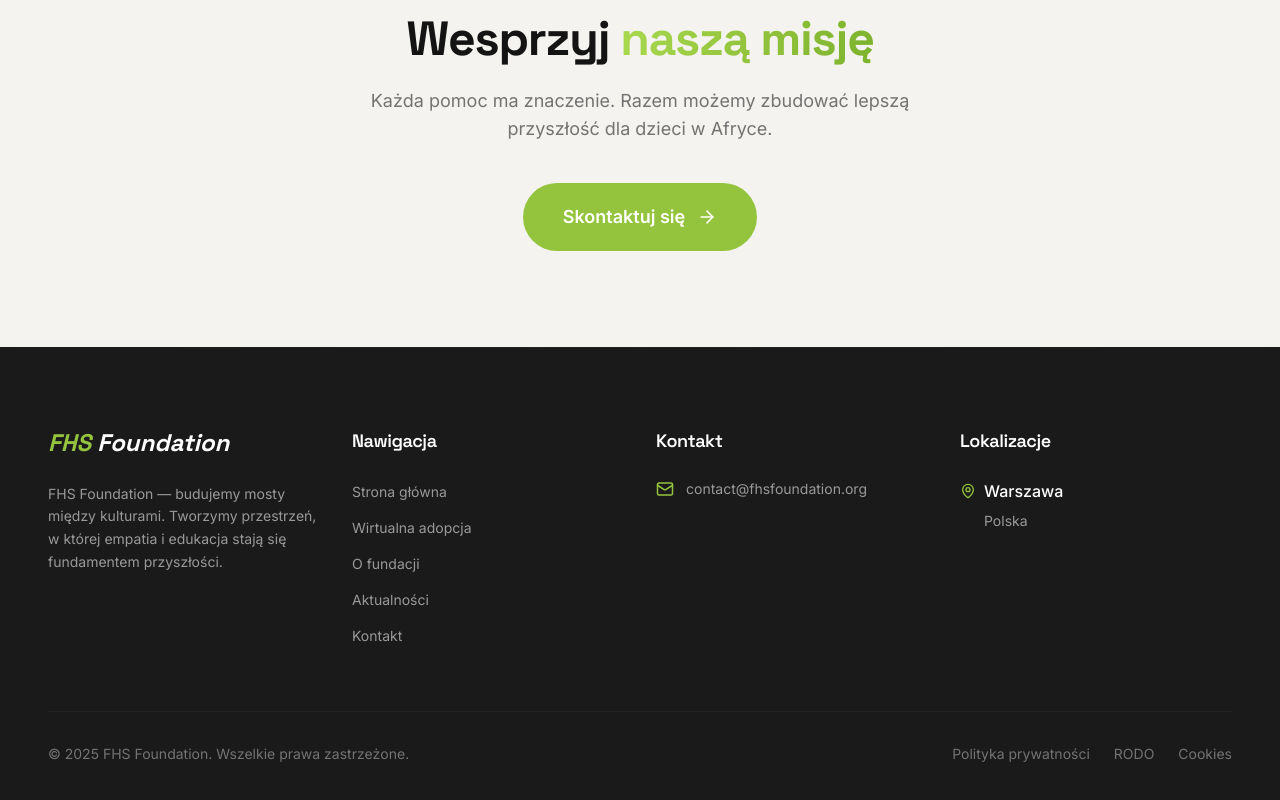
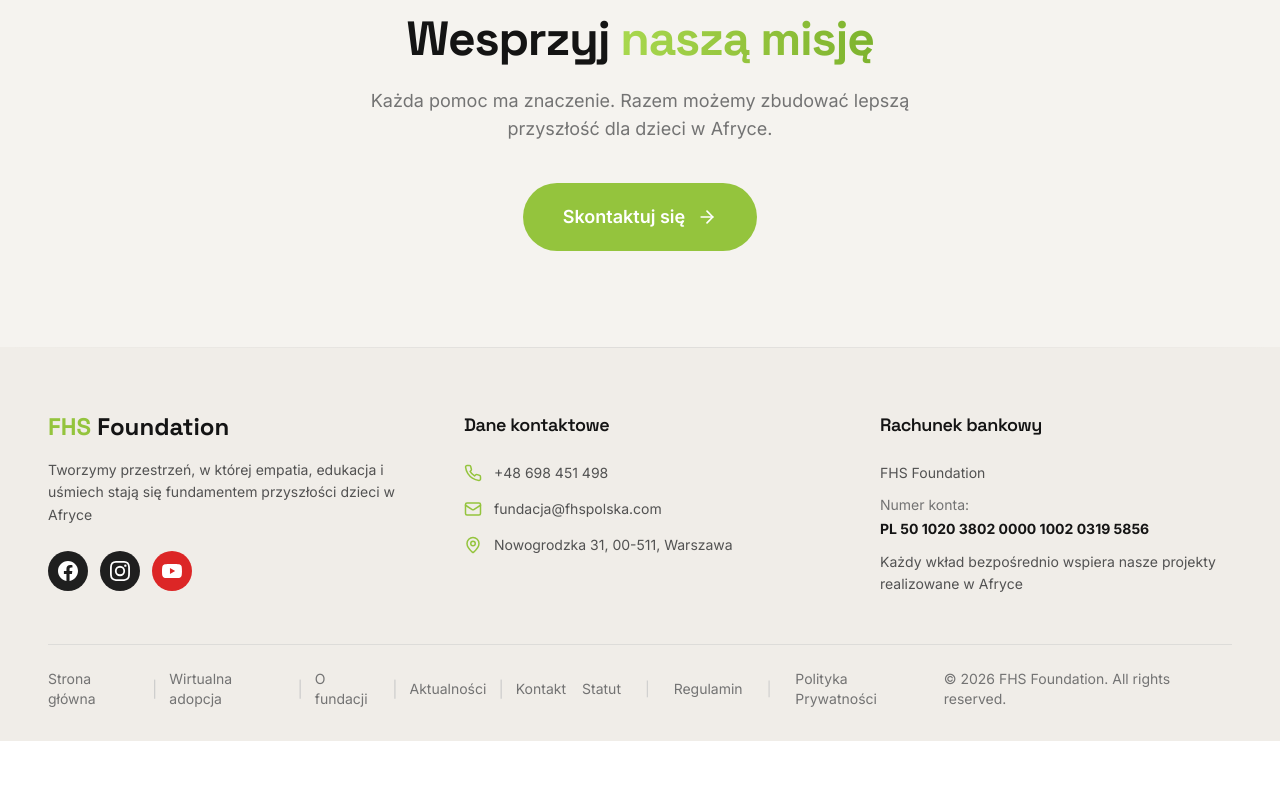
Before and after one commit to MatPawluk/fhs-fundacja-cms, a React (Vite) app: page /o-nas in a window 1280 px wide. Shown: the part 4344-5144 px from the top of the page. After the commit the page ends 5085 px from the top, so only its background shows below. Built offline with nearby package versions, Linux system fonts and the light colour scheme; the HTML template or start-up script is replaced by a standard one.

Commit message:
Update footer and contact page
Co-authored-by: adriannkwamu <265244291+adriannkwamu@users.noreply.github.com>

```diff
--- a/src/components/Footer.tsx
+++ b/src/components/Footer.tsx
@@ -1,12 +1,12 @@
 import { Link } from 'react-router-dom';
-import { MapPin, Mail } from 'lucide-react';
+import { Phone, Mail, MapPin } from 'lucide-react';
 import { useLanguage } from '@/contexts/LanguageContext';
 
 interface FooterProps {
   variant?: 'dark' | 'light';
 }
 
-export const Footer = ({ variant = 'dark' }: FooterProps) => {
+export const Footer = ({ variant = 'light' }: FooterProps) => {
   const { t } = useLanguage();
 
   const footerLinks = {
@@ -17,96 +17,98 @@ export const Footer = ({ variant = 'dark' }: FooterProps) => {
       { name: t.nav.knowledge, href: '/baza-wiedzy' },
       { name: t.nav.contact, href: '/kontakt' },
     ],
-    legal: [
-      { name: t.footer.privacy, href: '#' },
-      { name: t.footer.gdpr, href: '#' },
-      { name: t.footer.cookies, href: '#' },
-    ],
   };
 
   return (
-    <footer className="relative overflow-hidden" style={{ backgroundColor: '#1a1a1a' }}>
-      <div className="absolute top-0 left-0 right-0 h-px bg-gradient-to-r from-transparent via-gray-700/50 to-transparent" />
+    <footer className="relative" style={{ backgroundColor: '#f0ede8' }}>
+      <div className="absolute top-0 left-0 right-0 h-px bg-gradient-to-r from-transparent via-gray-300/50 to-transparent" />
 
-      <div className="relative container mx-auto px-6 lg:px-12 pt-20 pb-12">
-        <div className="grid grid-cols-1 md:grid-cols-2 lg:grid-cols-4 gap-12 lg:gap-8">
-          {/* Brand */}
-          <div className="lg:col-span-1">
-            <Link to="/" className="flex items-center gap-3 mb-6 group">
-              <span className="font-display font-bold text-2xl text-white italic">
+      <div className="container mx-auto px-6 lg:px-12 pt-16 pb-8">
+        {/* Main grid - 3 columns */}
+        <div className="grid grid-cols-1 md:grid-cols-3 gap-12 lg:gap-16 mb-12">
+          {/* Brand & description */}
+          <div>
+            <Link to="/" className="inline-block mb-4">
+              <span className="font-display font-bold text-2xl text-gray-900">
                 <span className="text-[#94c43d]">FHS</span> Foundation
               </span>
             </Link>
-            <p className="text-gray-400 text-sm leading-relaxed mb-6">
-              {t.footer.description}
+            <p className="text-gray-600 text-sm leading-relaxed">
+              Tworzymy przestrzeń, w której empatia, edukacja i uśmiech stają się fundamentem przyszłości dzieci w Afryce
             </p>
-          </div>
 
-          {/* Navigation */}
-          <div>
-            <h4 className="font-display font-semibold text-lg mb-6 text-white">{t.footer.navigation}</h4>
-            <ul className="space-y-3">
-              {footerLinks.navigation.map((link) => (
-                <li key={link.href}>
-                  <Link
-                    to={link.href}
-                    className="text-gray-400 hover:text-[#94c43d] transition-colors duration-300 text-sm"
-                  >
-                    {link.name}
-                  </Link>
-                </li>
-              ))}
-            </ul>
-          </div>
-
-          {/* Contact */}
-          <div>
-            <h4 className="font-display font-semibold text-lg mb-6 text-white">{t.footer.contact}</h4>
-            <div className="space-y-4">
-              <a
-                href="mailto:contact@fhsfoundation.org"
-                className="flex items-center gap-3 text-gray-400 hover:text-[#94c43d] transition-colors duration-300 text-sm"
-              >
-                <Mail size={18} className="text-[#94c43d]" />
-                contact@fhsfoundation.org
+            {/* Social icons */}
+            <div className="flex items-center gap-3 mt-6">
+              <a href="https://facebook.com" target="_blank" rel="noopener noreferrer" className="w-10 h-10 rounded-full bg-gray-800 flex items-center justify-center text-white hover:bg-[#94c43d] transition-colors duration-300">
+                <svg className="w-5 h-5" fill="currentColor" viewBox="0 0 24 24"><path d="M24 12.073c0-6.627-5.373-12-12-12s-12 5.373-12 12c0 5.99 4.388 10.954 10.125 11.854v-8.385H7.078v-3.47h3.047V9.43c0-3.007 1.792-4.669 4.533-4.669 1.312 0 2.686.235 2.686.235v2.953H15.83c-1.491 0-1.956.925-1.956 1.874v2.25h3.328l-.532 3.47h-2.796v8.385C19.612 23.027 24 18.062 24 12.073z"/></svg>
+              </a>
+              <a href="https://instagram.com" target="_blank" rel="noopener noreferrer" className="w-10 h-10 rounded-full bg-gray-800 flex items-center justify-center text-white hover:bg-[#94c43d] transition-colors duration-300">
+                <svg className="w-5 h-5" fill="currentColor" viewBox="0 0 24 24"><path d="M12 2.163c3.204 0 3.584.012 4.85.07 3.252.148 4.771 1.691 4.919 4.919.058 1.265.069 1.645.069 4.849 0 3.205-.012 3.584-.069 4.849-.149 3.225-1.664 4.771-4.919 4.919-1.266.058-1.644.07-4.85.07-3.204 0-3.584-.012-4.849-.07-3.26-.149-4.771-1.699-4.919-4.92-.058-1.265-.07-1.644-.07-4.849 0-3.204.013-3.583.07-4.849.149-3.227 1.664-4.771 4.919-4.919 1.266-.057 1.645-.069 4.849-.069zM12 0C8.741 0 8.333.014 7.053.072 2.695.272.273 2.69.073 7.052.014 8.333 0 8.741 0 12c0 3.259.014 3.668.072 4.948.2 4.358 2.618 6.78 6.98 6.98C8.333 23.986 8.741 24 12 24c3.259 0 3.668-.014 4.948-.072 4.354-.2 6.782-2.618 6.979-6.98.059-1.28.073-1.689.073-4.948 0-3.259-.014-3.667-.072-4.947-.196-4.354-2.617-6.78-6.979-6.98C15.668.014 15.259 0 12 0zm0 5.838a6.162 6.162 0 100 12.324 6.162 6.162 0 000-12.324zM12 16a4 4 0 110-8 4 4 0 010 8zm6.406-11.845a1.44 1.44 0 100 2.881 1.44 1.44 0 000-2.881z"/></svg>
+              </a>
+              <a href="https://youtube.com" target="_blank" rel="noopener noreferrer" className="w-10 h-10 rounded-full bg-red-600 flex items-center justify-center text-white hover:bg-red-700 transition-colors duration-300">
+                <svg className="w-5 h-5" fill="currentColor" viewBox="0 0 24 24"><path d="M23.498 6.186a3.016 3.016 0 00-2.122-2.136C19.505 3.545 12 3.545 12 3.545s-7.505 0-9.377.505A3.017 3.017 0 00.502 6.186C0 8.07 0 12 0 12s0 3.93.502 5.814a3.016 3.016 0 002.122 2.136c1.871.505 9.376.505 9.376.505s7.505 0 9.377-.505a3.015 3.015 0 002.122-2.136C24 15.93 24 12 24 12s0-3.93-.502-5.814zM9.545 15.568V8.432L15.818 12l-6.273 3.568z"/></svg>
               </a>
             </div>
           </div>
 
-          {/* Locations */}
+          {/* Contact info */}
           <div>
-            <h4 className="font-display font-semibold text-lg mb-6 text-white">{t.footer.locations}</h4>
-            <div className="space-y-6">
+            <h4 className="font-display font-semibold text-lg mb-6 text-gray-900">Dane kontaktowe</h4>
+            <div className="space-y-4">
+              <a href="tel:+48698451498" className="flex items-center gap-3 text-gray-600 hover:text-[#94c43d] transition-colors duration-300 text-sm">
+                <Phone size={18} className="text-[#94c43d]" />
+                +48 698 451 498
+              </a>
+              <a href="mailto:fundacja@fhspolska.com" className="flex items-center gap-3 text-gray-600 hover:text-[#94c43d] transition-colors duration-300 text-sm">
+                <Mail size={18} className="text-[#94c43d]" />
+                fundacja@fhspolska.com
+              </a>
+              <div className="flex items-center gap-3 text-gray-600 text-sm">
+                <MapPin size={18} className="text-[#94c43d] flex-shrink-0" />
+                Nowogrodzka 31, 00-511, Warszawa
+              </div>
+            </div>
+          </div>
+
+          {/* Bank account */}
+          <div>
+            <h4 className="font-display font-semibold text-lg mb-6 text-gray-900">Rachunek bankowy</h4>
+            <div className="space-y-3 text-sm text-gray-600">
+              <p>FHS Foundation</p>
               <div>
-                <div className="flex items-center gap-2 text-white font-medium mb-2">
-                  <MapPin size={16} className="text-[#94c43d]" />
-                  Warszawa
-                </div>
-                <p className="text-gray-400 text-sm pl-6">
-                  Polska
-                </p>
+                <p className="text-gray-500">Numer konta:</p>
+                <p className="font-bold text-gray-900 mt-1">PL 50 1020 3802 0000 1002 0319 5856</p>
               </div>
+              <p className="mt-4 leading-relaxed">
+                Każdy wkład bezpośrednio wspiera nasze projekty realizowane w Afryce
+              </p>
             </div>
           </div>
         </div>
 
         {/* Bottom bar */}
-        <div className="mt-16 pt-8 border-t border-gray-700/30">
+        <div className="pt-6 border-t border-gray-300/50">
           <div className="flex flex-col md:flex-row justify-between items-center gap-4">
-            <p className="text-gray-500 text-sm">
-              © 2025 FHS Foundation. {t.footer.rights}
-            </p>
-            <div className="flex items-center gap-6">
-              {footerLinks.legal.map((link) => (
-                <a
-                  key={link.name}
-                  href={link.href}
-                  className="text-gray-500 hover:text-gray-300 transition-colors duration-300 text-sm"
-                >
-                  {link.name}
-                </a>
+            <div className="flex items-center gap-3">
+              {footerLinks.navigation.map((link, i) => (
+                <span key={link.href} className="flex items-center gap-3">
+                  <Link to={link.href} className="text-gray-500 hover:text-gray-900 transition-colors duration-300 text-sm">
+                    {link.name}
+                  </Link>
+                  {i < footerLinks.navigation.length - 1 && <span className="text-gray-300">|</span>}
+                </span>
               ))}
             </div>
+            <div className="flex items-center gap-6 text-sm text-gray-500">
+              <a href="#" className="hover:text-gray-900 transition-colors">Statut</a>
+              <span className="text-gray-300">|</span>
+              <a href="#" className="hover:text-gray-900 transition-colors">Regulamin</a>
+              <span className="text-gray-300">|</span>
+              <a href="#" className="hover:text-gray-900 transition-colors">Polityka Prywatności</a>
+            </div>
+            <p className="text-gray-500 text-sm">
+              © 2026 FHS Foundation. All rights reserved.
+            </p>
           </div>
         </div>
       </div>
--- a/src/pages/Kontakt.tsx
+++ b/src/pages/Kontakt.tsx
@@ -15,10 +15,10 @@ const contactMethods = [
   {
     icon: gmailLogo,
     title: 'Napisz do nas',
-    subtitle: 'contact@fhsfoundation.pl',
+    subtitle: 'fundacja@fhspolska.com',
     hoverBorder: 'hover:border-red-500',
     hoverText: 'group-hover:text-red-500',
-    href: 'mailto:contact@fhsfoundation.pl',
+    href: 'mailto:fundacja@fhspolska.com',
   },
   {
     icon: whatsappLogo,
@@ -26,15 +26,7 @@ const contactMethods = [
     subtitle: 'WhatsApp',
     hoverBorder: 'hover:border-green-500',
     hoverText: 'group-hover:text-green-500',
-    href: 'https://wa.me/48123456789',
-  },
-  {
-    icon: wechatLogo,
-    title: 'WeChat',
-    subtitle: 'Skanuj kod QR',
-    hoverBorder: 'hover:border-green-500',
-    hoverText: 'group-hover:text-green-500',
-    href: '#',
+    href: 'https://wa.me/48698451498',
   },
   {
     icon: googleMeetLogo,
```
